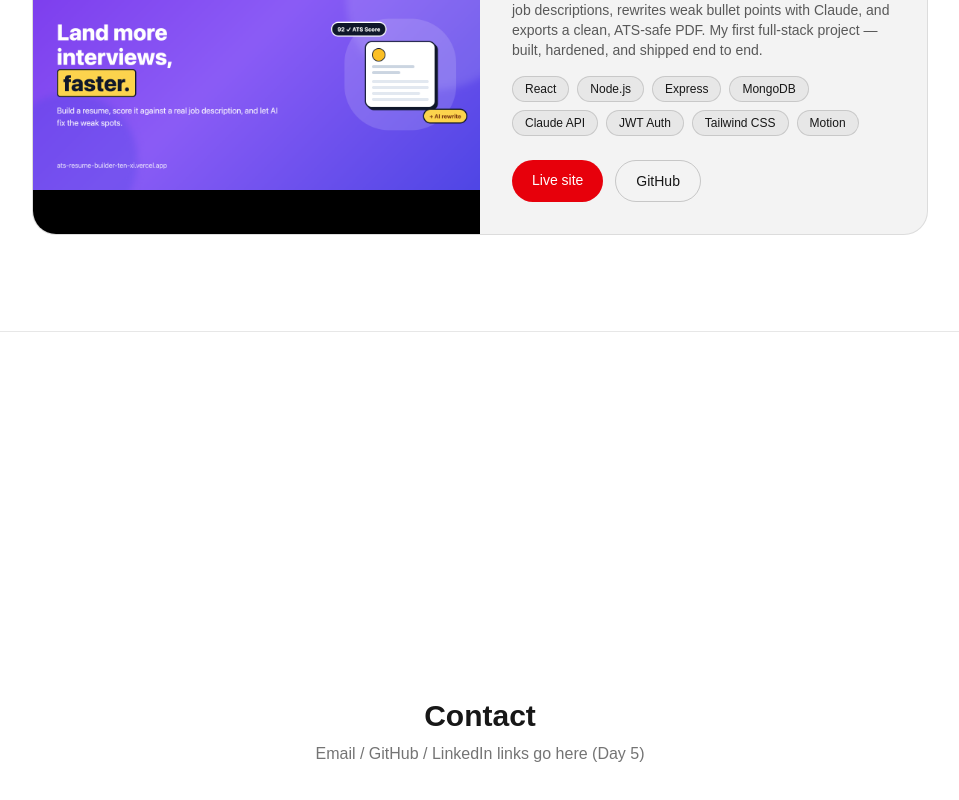
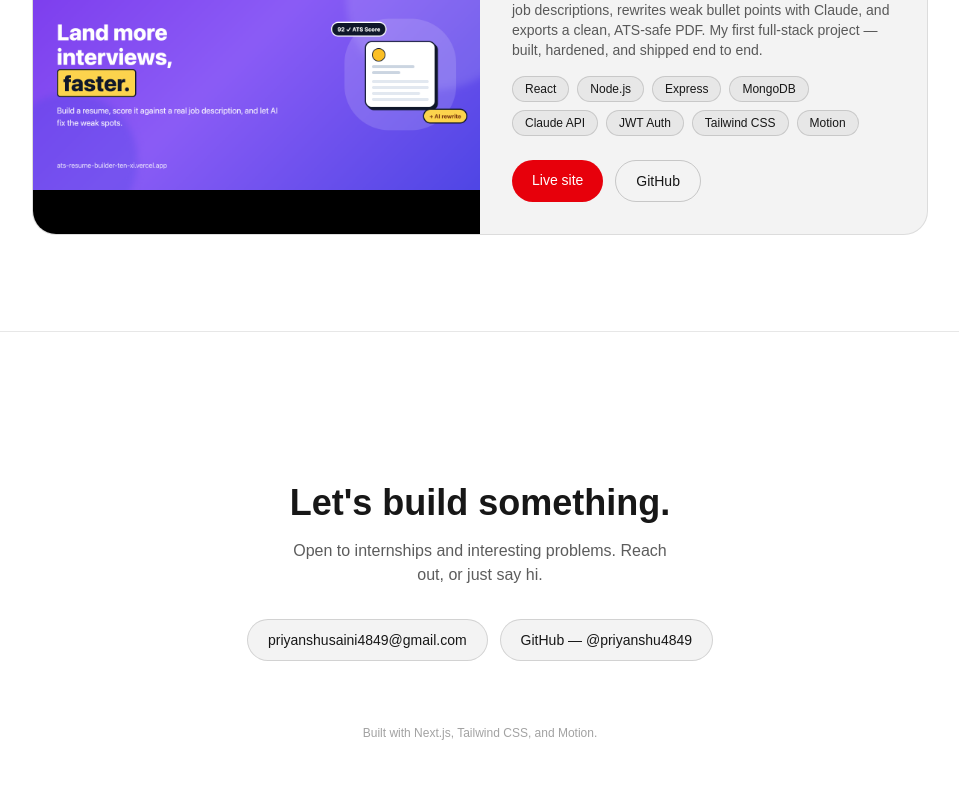
Before and after one commit to priyanshu4849/portfolio-website, a Next.js app: page / in a window 1280 px wide. Shown: the part 1823-2623 px from the top of the page, without its empty margins (160-1119 px from the left). Built offline with nearby package versions, Linux system fonts and the light colour scheme.

Commit message:
Day 5: Contact section

```diff
--- a/components/Contact.jsx
+++ b/components/Contact.jsx
@@ -1,10 +1,62 @@
+"use client";
+
+import { motion } from "motion/react";
+
+const links = [
+  { label: "priyanshusaini4849@gmail.com", href: "mailto:priyanshusaini4849@gmail.com" },
+  { label: "GitHub — @priyanshu4849", href: "https://github.com/priyanshu4849" },
+];
+
+const container = {
+  hidden: {},
+  show: { transition: { staggerChildren: 0.12 } },
+};
+
+const item = {
+  hidden: { opacity: 0, y: 20 },
+  show: { opacity: 1, y: 0, transition: { duration: 0.5, ease: "easeOut" } },
+};
+
 export default function Contact() {
   return (
-    <section id="contact" className="min-h-screen flex items-center justify-center">
-      <div className="text-center">
-        <h2 className="text-3xl font-bold">Contact</h2>
-        <p className="mt-2 text-foreground/60">Email / GitHub / LinkedIn links go here (Day 5)</p>
-      </div>
+    <section id="contact" className="flex min-h-[70vh] flex-col items-center justify-center px-6 py-24 text-center">
+      <motion.div
+        variants={container}
+        initial="hidden"
+        whileInView="show"
+        viewport={{ once: true, amount: 0.6 }}
+      >
+        <motion.h2 variants={item} className="text-3xl font-bold sm:text-4xl">
+          Let&apos;s build something.
+        </motion.h2>
+        <motion.p variants={item} className="mx-auto mt-4 max-w-sm text-foreground/70">
+          Open to internships and interesting problems. Reach out, or just say hi.
+        </motion.p>
+
+        <motion.div variants={item} className="mt-8 flex flex-col items-center gap-3 sm:flex-row sm:justify-center">
+          {links.map((link) => (
+            <a
+              key={link.href}
+              href={link.href}
+              target={link.href.startsWith("http") ? "_blank" : undefined}
+              rel={link.href.startsWith("http") ? "noopener noreferrer" : undefined}
+              className="rounded-full border border-foreground/15 bg-foreground/5 px-5 py-2.5 text-sm font-medium transition-colors hover:bg-foreground/10"
+            >
+              {link.label}
+            </a>
+          ))}
+        </motion.div>
+      </motion.div>
+
+      <motion.p
+        initial={{ opacity: 0 }}
+        whileInView={{ opacity: 1 }}
+        viewport={{ once: true }}
+        transition={{ delay: 0.5, duration: 0.5 }}
+        className="mt-16 text-xs text-foreground/40"
+      >
+        Built with Next.js, Tailwind CSS, and Motion.
+      </motion.p>
     </section>
   );
 }
```
